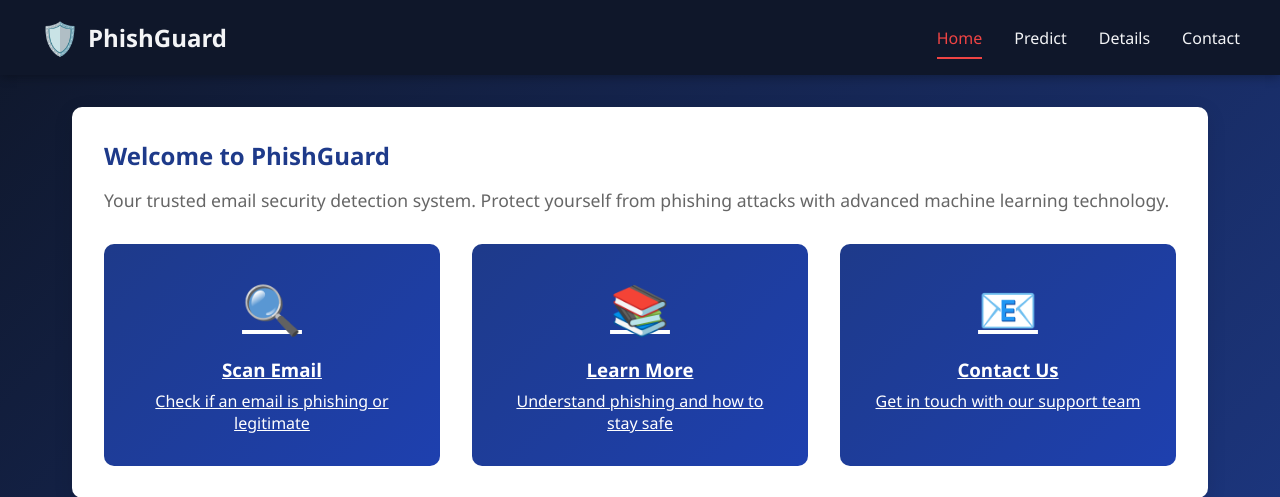
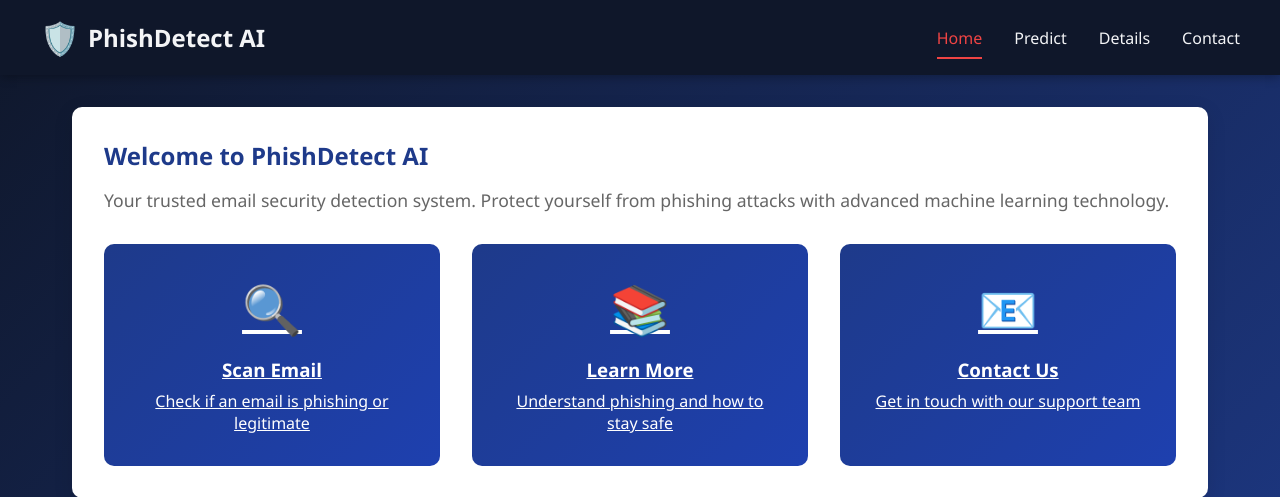
Before and after one commit to P-S-Sashank-varma/phishing-email-detection-ml, a Flask app: page / in a window 1280 px wide. Shown: the top 497 px of the page. Run offline with Flask 3, Linux system fonts and the light colour scheme.

Commit message:
changed name

```diff
--- a/requirements/templates/base.html
+++ b/requirements/templates/base.html
@@ -3,7 +3,7 @@
 <head>
     <meta charset="UTF-8">
     <meta name="viewport" content="width=device-width, initial-scale=1.0">
-    <title>{% block title %}PhishGuard - Email Security Detection{% endblock %}</title>
+    <title>{% block title %}PhishDeteact AI - Email Security Detection{% endblock %}</title>
     <link rel="stylesheet" href="{{ url_for('static', filename='css/style.css') }}">
 </head>
 <body>
@@ -12,7 +12,7 @@
         <div class="nav-container">
             <a href="/" class="logo">
                 <span class="logo-icon">🛡️</span>
-                <span>PhishGuard</span>
+                <span>PhishDetect AI</span>
             </a>
             <ul class="nav-links">
                 <li><a href="/" class="nav-link">Home</a></li>
--- a/requirements/templates/contact.html
+++ b/requirements/templates/contact.html
@@ -1,6 +1,6 @@
 {% extends "base.html" %}
 
-{% block title %}Contact - PhishGuard{% endblock %}
+{% block title %}Contact - PhishDetect AI{% endblock %}
 
 {% block content %}
 <div class="contact-container">
--- a/requirements/templates/details.html
+++ b/requirements/templates/details.html
@@ -1,6 +1,6 @@
 {% extends "base.html" %}
 
-{% block title %}Details - PhishGuard{% endblock %}
+{% block title %}Details - PhishDetect AI{% endblock %}
 
 {% block content %}
 <div class="details-container">
--- a/requirements/templates/home.html
+++ b/requirements/templates/home.html
@@ -1,10 +1,10 @@
 {% extends "base.html" %}
 
-{% block title %}Home - PhishGuard{% endblock %}
+{% block title %}Home - PhishDetect AI{% endblock %}
 
 {% block content %}
 <div class="dashboard">
-    <h2>Welcome to PhishGuard</h2>
+    <h2>Welcome to PhishDetect AI</h2>
     <p class="welcome-message">Your trusted email security detection system. Protect yourself from phishing attacks with advanced machine learning technology.</p>
 
     <div class="dashboard-grid">
--- a/requirements/templates/predict.html
+++ b/requirements/templates/predict.html
@@ -1,6 +1,6 @@
 {% extends "base.html" %}
 
-{% block title %}Predict - PhishGuard{% endblock %}
+{% block title %}Predict - PhishDetect AI{% endblock %}
 
 {% block content %}
 <div class="predict-container">
```
